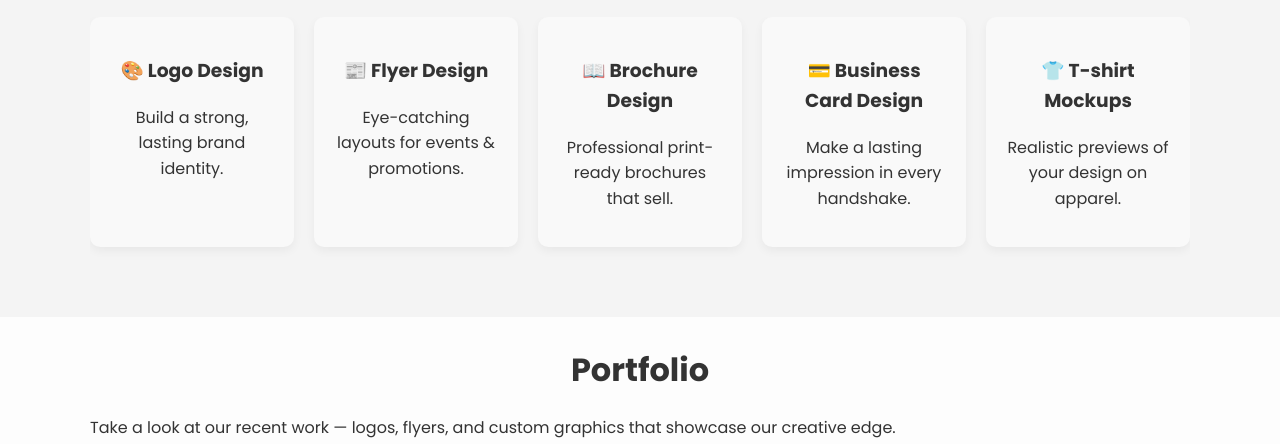
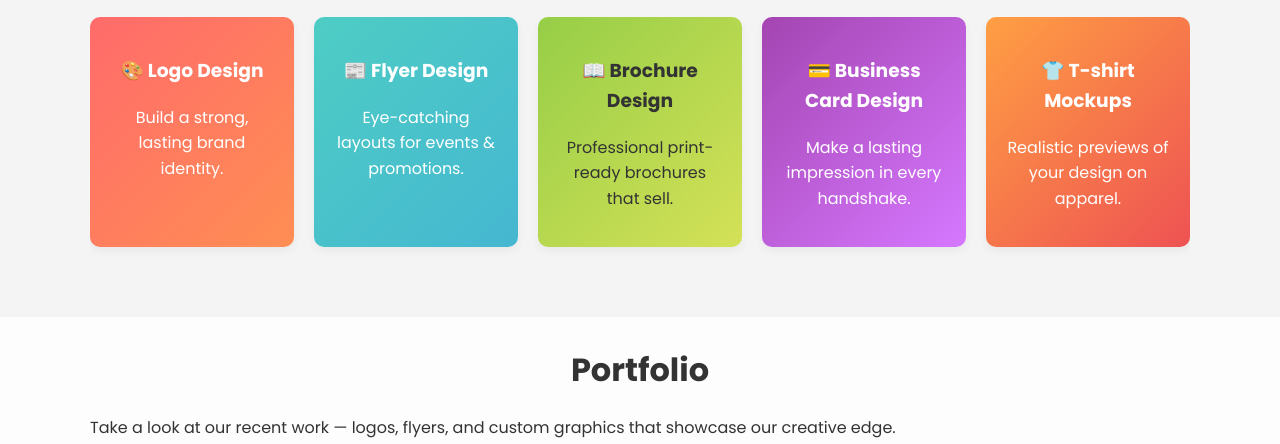
Before and after one commit to silvesterndiga/silvestergraphics, a plain HTML site: page index.html in a window 1280 px wide. Shown: the part 794-1238 px from the top of the page. Drawn offline with Linux system fonts and the light colour scheme.

Commit message:
Update styles.css

```diff
--- a/css/styles.css
+++ b/css/styles.css
@@ -150,6 +150,32 @@ section h2 { text-align: center; font-size: 2rem; margin-bottom: 20px; }
   padding: 20px;
   box-shadow: 0 3px 6px rgba(0,0,0,0.1);
   text-align: center;
+  transition: transform 0.3s ease, box-shadow 0.3s ease;
+}
+.service-item:hover {
+  transform: translateY(-5px);
+  box-shadow: 0 6px 12px rgba(0,0,0,0.15);
+}
+/* Vibrant colors for service cards */
+.service-item:nth-child(1) {
+  background: linear-gradient(135deg, #ff6b6b, #ff8e53); /* Coral to orange */
+  color: #fff;
+}
+.service-item:nth-child(2) {
+  background: linear-gradient(135deg, #4ecdc4, #45b7d1); /* Teal to blue */
+  color: #fff;
+}
+.service-item:nth-child(3) {
+  background: linear-gradient(135deg, #96ce47, #d4e157); /* Lime to yellow */
+  color: #333;
+}
+.service-item:nth-child(4) {
+  background: linear-gradient(135deg, #a445b2, #d678ff); /* Violet to purple */
+  color: #fff;
+}
+.service-item:nth-child(n+5) {
+  background: linear-gradient(135deg, #ff9f43, #ee5253); /* Fallback vibrant gradient */
+  color: #fff;
 }
 .portfolio-grid {
   display: grid;
@@ -257,7 +283,6 @@ footer {
 .service-item {
     flex: 1;
     min-width: 180px; /* ensures they don’t shrink too much */
-    background: #f9f9f9;
     padding: 20px;
     border-radius: 10px;
     text-align: center;
```
